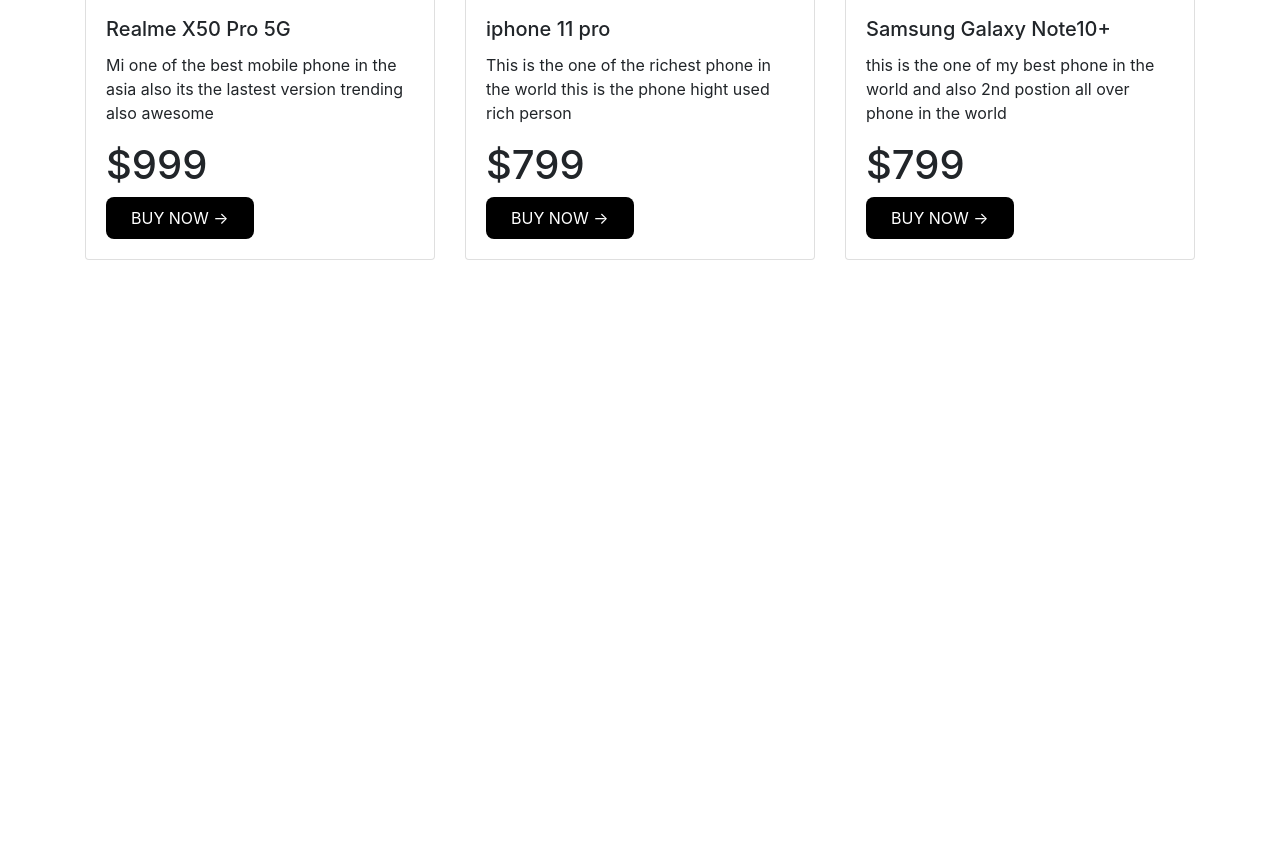
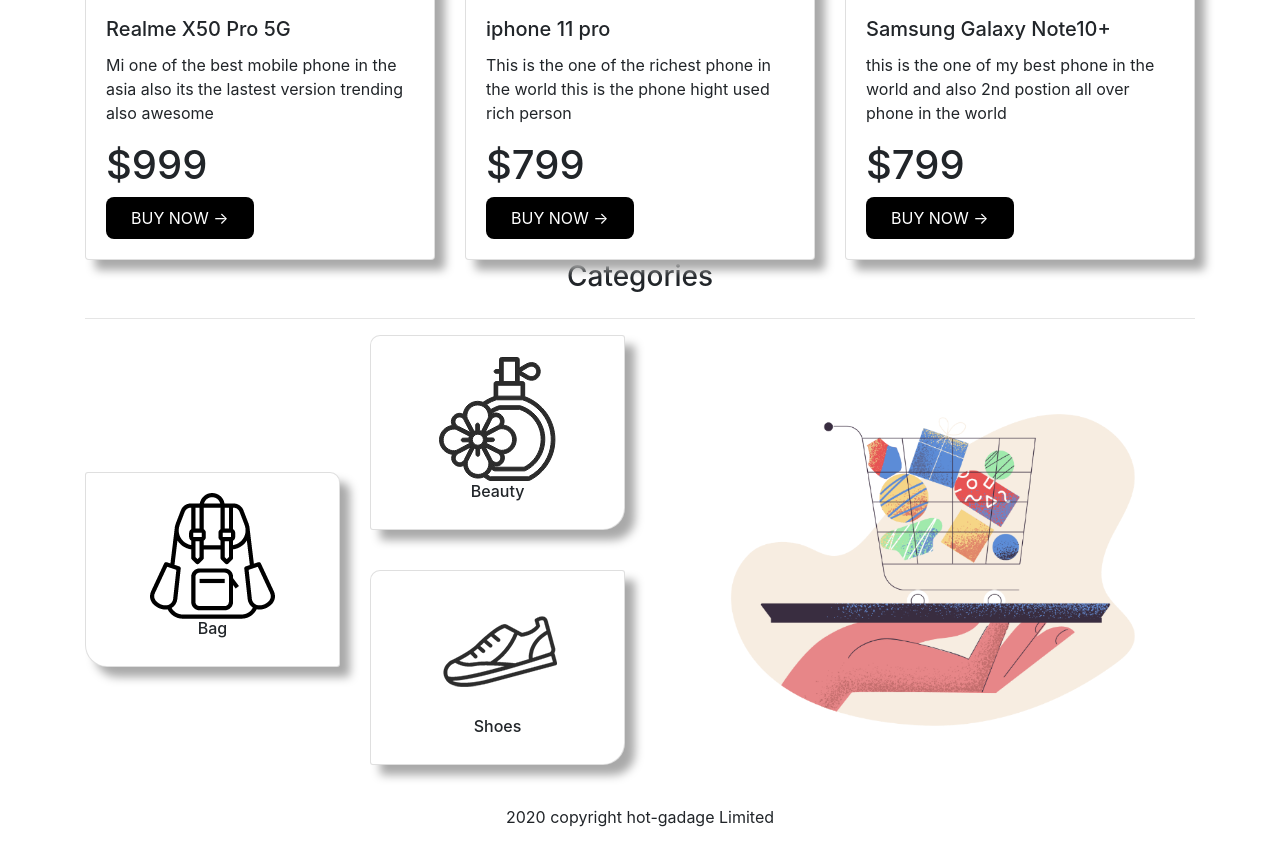
Before and after one commit to kauserAlam/hot-gadgets, a plain HTML site: page index.html in a window 1280 px wide. Shown: the part 1655-2500 px from the top of the page. Before the commit the page ends 1915 px from the top, so only its background shows below. Drawn offline with nearby package versions, Linux system fonts and the light colour scheme.

Commit message:
project done

```diff
--- a/index.html
+++ b/index.html
@@ -157,7 +157,44 @@
                           </div>
 
                       </section>
-
+                      <section class="container">
+                        <div class="d-flex justify-content-center cat-div1">
+                            <h3>Categories</h3>
+                        </div>
+                        <hr class="cat-hr">
+                        <div class="row">
+                            <div class="col-md-3 d-flex align-items-center">
+                                <div class="card w-100 cus-bottom1">
+                                    <div class="card-body">
+                                        <img src="images/Categories/bag.png" alt="">
+                                        <h6>Bag</h6>
+                                    </div>
+                                </div>
+                            </div>
+                            <div class="col-md-3">
+                                <div class="card w-100  cus-bottom2">
+                                    <div class="card-body ">
+                                        <img src="images/Categories/perfume.png" alt="">
+                                        <h6>Beauty</h6>
+                                    </div>
+                                </div>
+                                <div class="card w-100  cus-bottom2">
+                                    <div class="card-body">
+                                        <img src="images/Categories/shoe.png" alt="">
+                                        <h6>Shoes</h6>
+                                    </div>
+                                </div>
+                            </div>
+                            <div class="col-md-6 d-flex align-items-center">
+                                <img class="cat-img" src="images/Categories/pale-order.png" alt="">
+                            </div>
+                        </div>
+                    </section>
+                    <footer class="container">
+                      <div class="d-flex justify-content-center">
+                      <P>2020 copyright hot-gadage Limited</P>
+                    </div>
+                    </footer>
 
                 <!--Javacrip-->
                 <script src="https://code.jquery.com/jquery-3.2.1.slim.min.js" integrity="sha384-KJ3o2DKtIkvYIK3UENzmM7KCkRr/rE9/Qpg6aAZGJwFDMVNA/GpGFF93hXpG5KkN" crossorigin="anonymous"></script>
--- a/style.css
+++ b/style.css
@@ -9,3 +9,29 @@
     padding: 9px 25px;
     cursor: pointer;
 }
+.card{
+    box-shadow: 10px 10px 10px darkgray;
+}
+.cat-img{
+    width: 100%;
+}
+.cus-bottom1:hover, .cus-bottom2:hover {
+    transform: translateY(-10px);
+}
+.cus-bottom1{
+    border-top-left-radius: 3px;
+    border-top-right-radius: 10px;
+    border-bottom-left-radius: 22px;
+    border-bottom-right-radius: 3px;
+    text-align: center;
+    / border-radius: 20px 0 20px 0px; /
+}
+.cus-bottom2{
+    margin-bottom: 40px;
+    border-top-left-radius: 10px;
+    border-top-right-radius: 3px;
+    border-bottom-left-radius: 3px;
+    border-bottom-right-radius: 22px;
+    text-align: center;
+    / border-radius: 20px 0 20px 0px; /
+}
```
